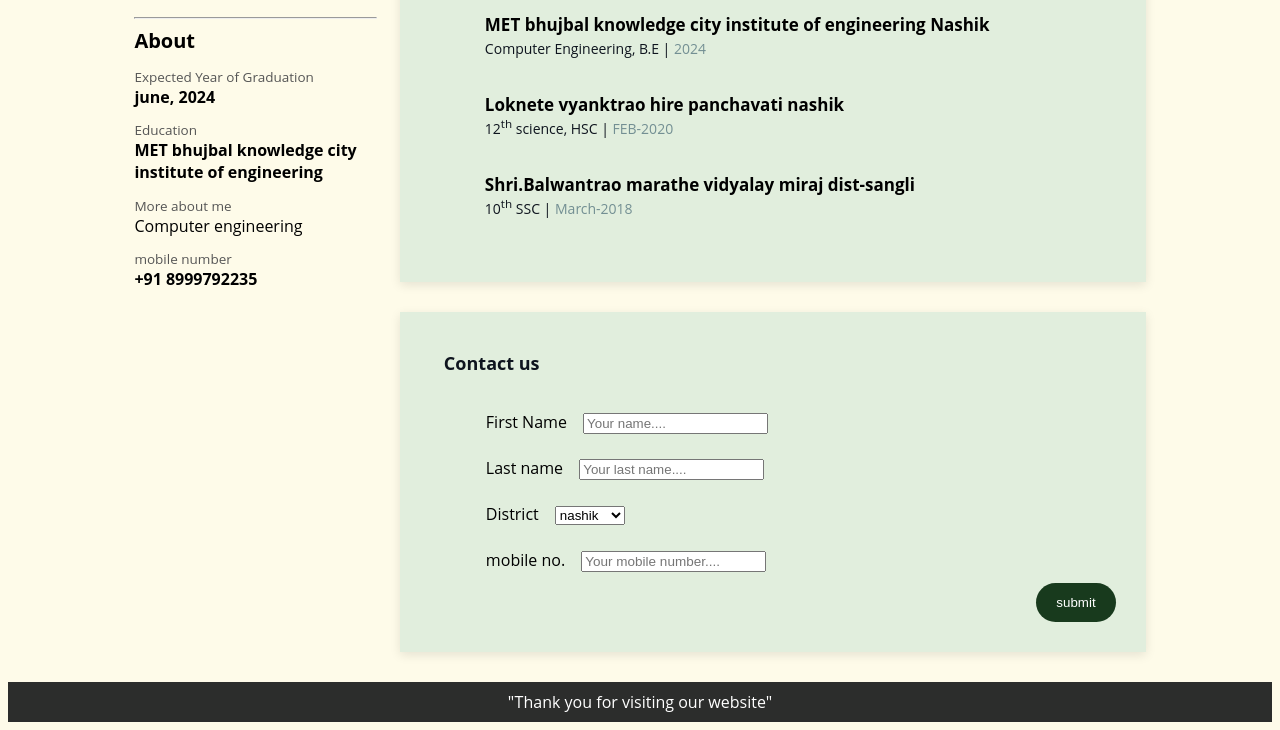
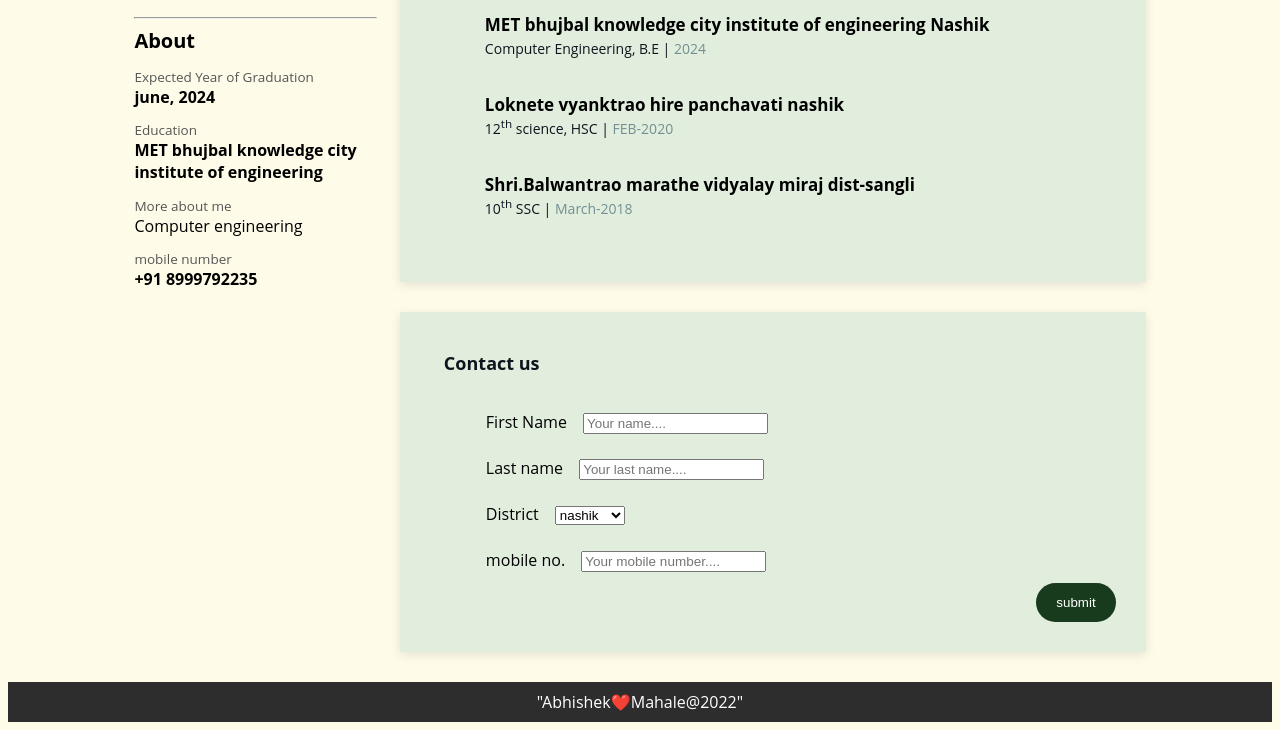
Before and after one commit to 1472abhi/profile, a plain HTML site: page index.html in a window 1280 px wide. Shown: the part 469-1199 px from the top of the page. Drawn offline with Linux system fonts and the light colour scheme.

Commit message:
Update index.html

```diff
--- a/index.html
+++ b/index.html
@@ -120,7 +120,7 @@
 <footer>
   <div id="foot">
     <div>
-      "Thank you for visiting our website"
+      "Abhishek❤️Mahale@2022"
     </div>
   </div>
 </footer>
```
